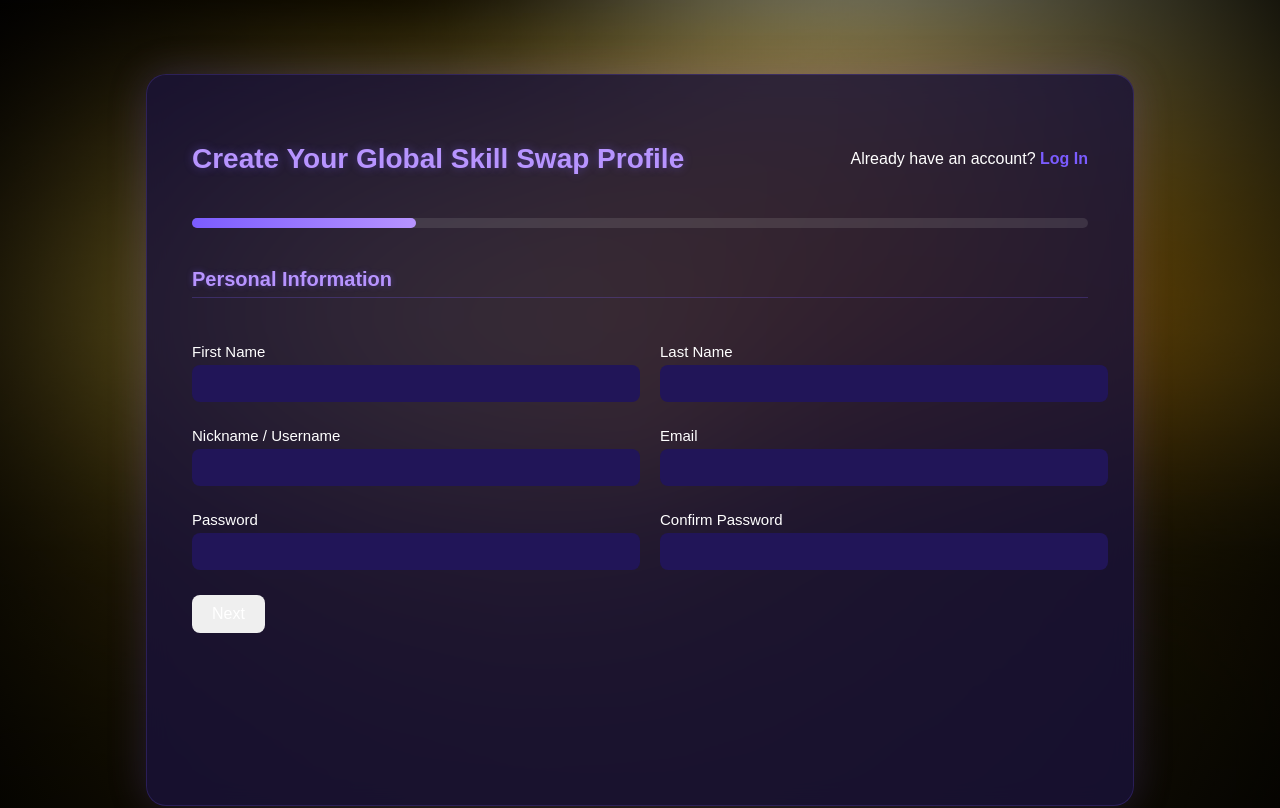
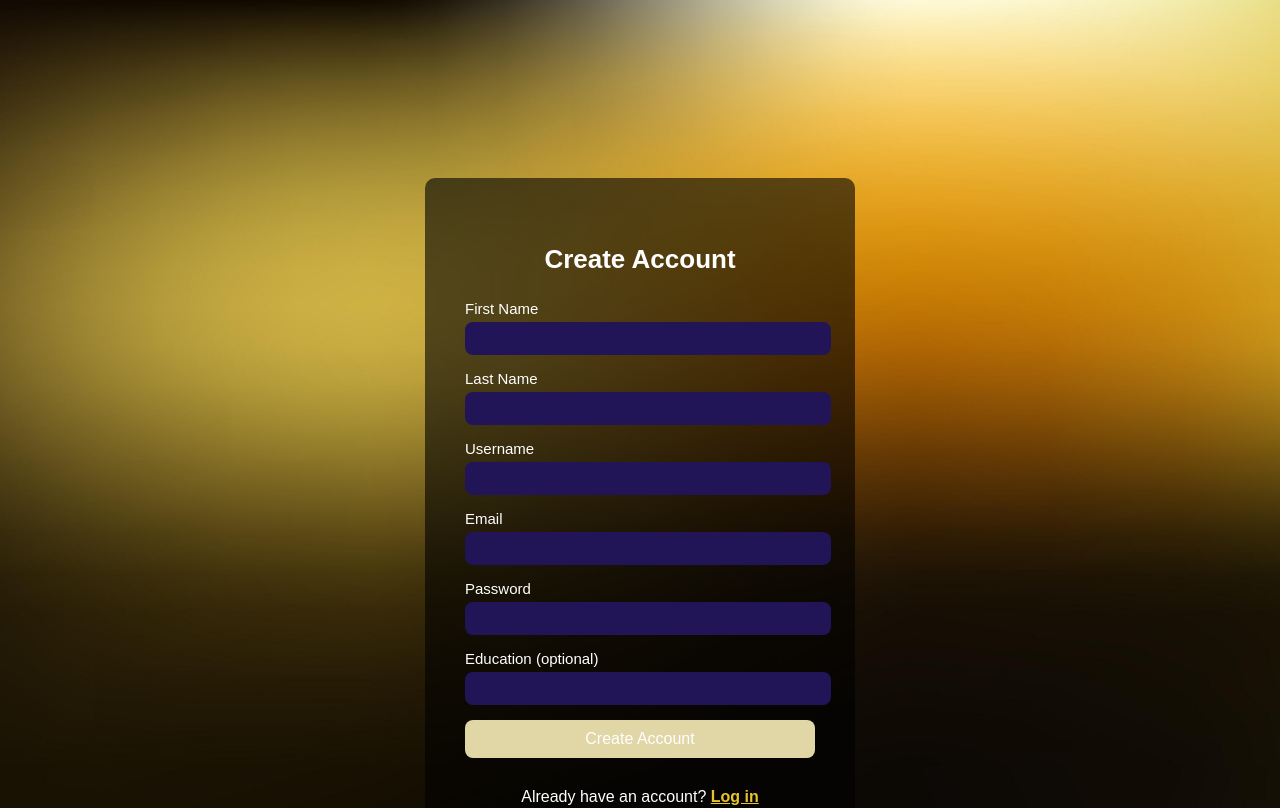
Before and after one commit to Muhamed1111/GlobalSkillSwap, a React (Create React App) app in the folder frontend/: page /sign-up in a window 1280 px wide. Shown: the top 808 px of the page. Built offline with nearby package versions, Linux system fonts and the light colour scheme.

Commit message:
tokenization

```diff
--- a/frontend/src/context/AuthContext.jsx
+++ b/frontend/src/context/AuthContext.jsx
@@ -7,7 +7,7 @@ export const AuthProvider = ({ children }) => {
   const [user, setUser] = useState(null);
   const [loading, setLoading] = useState(true);
 
-  // ✅ provjera tokena kad se app pokrene
+  // 🔍 Provjera tokena kad se app pokrene
   useEffect(() => {
     const checkAuth = async () => {
       try {
@@ -23,21 +23,23 @@ export const AuthProvider = ({ children }) => {
     checkAuth();
   }, []);
 
-  // ✅ login
+  // 🔑 Login
   const login = async (email, password) => {
-    const token = await loginUser(email, password);
+    const result = await loginUser(email, password);
     const verifiedEmail = await verifyToken();
     setUser(verifiedEmail);
+    return result;
   };
 
-  // ✅ signup
-  const signup = async (name, surname, username, email, password, education, isActive) => {
-    const token = await signupUser(name, surname, username, email, password, education,isActive);
+  // 🧾 Signup
+  const signup = async (name, surname, username, email, password, education, isActive = true) => {
+    const result = await signupUser(name, surname, username, email, password, education, isActive);
     const verifiedEmail = await verifyToken();
     setUser(verifiedEmail);
+    return result;
   };
 
-  // ✅ logout
+  // 🚪 Logout
   const logout = () => {
     logoutUser();
     setUser(null);
--- a/frontend/src/pages/appwrite/sign-up.jsx
+++ b/frontend/src/pages/appwrite/sign-up.jsx
@@ -1,23 +1,20 @@
-import React, { useState, useEffect, useContext } from "react";
+import React, { useState, useContext } from "react";
 import { Link, useNavigate } from "react-router-dom";
 import signInBg from "../../asserts/images/login.png";
 import Button from "../../components/Button";
 import { AuthContext } from "../../context/AuthContext";
-import "./signIn.css";
 
 const SignUp = () => {
   const navigate = useNavigate();
   const { signup } = useContext(AuthContext);
-  const [step, setStep] = useState(1);
+  const [message, setMessage] = useState("");
 
-  // korisnički podaci
   const [form, setForm] = useState({
     name: "",
     surname: "",
     username: "",
     email: "",
     password: "",
-    confirmPassword: "",
     education: "",
   });
 
@@ -27,108 +24,131 @@ const SignUp = () => {
 
   const handleSubmit = async (e) => {
     e.preventDefault();
-    if (form.password !== form.confirmPassword)
-      return alert("Passwords do not match!");
-
+    setMessage("⏳ Creating account...");
     try {
-      await signup(form.name, form.surname, form.username, form.email, form.password);
-      alert("Account created successfully!");
-      navigate("/home");
+      await signup(form.name, form.surname, form.username, form.email, form.password, form.education);
+      setMessage("✅ Account created successfully!");
+      setTimeout(() => navigate("/home"), 700);
     } catch (err) {
-      alert("Signup failed: " + err.message);
+      setMessage("❌ " + err.message);
     }
   };
 
-  useEffect(() => {
-    const style = document.createElement("style");
-    style.innerHTML = `
-      input:focus, textarea:focus {
-        border-color: #FFD700 !important;
-        background: rgba(255, 215, 0, 0.15) !important;
-        box-shadow: 0 0 10px rgba(255, 215, 0, 0.3);
-        outline: none;
-      }
-    `;
-    document.head.appendChild(style);
-  }, []);
-
-  const nextStep = () => setStep((s) => Math.min(4, s + 1));
-  const prevStep = () => setStep((s) => Math.max(1, s - 1));
-
   return (
     <div
-      className="sign-in"
       style={{
-        backgroundImage: `
-          radial-gradient(circle at center, rgba(255, 215, 0, 0.15), rgba(0, 0, 0, 0.9)),
-          url(${signInBg})
-        `,
+        backgroundImage: `url(${signInBg})`,
+        backgroundSize: "cover",
+        backgroundPosition: "center",
+        height: "100vh",
+        display: "flex",
+        justifyContent: "center",
+        alignItems: "center",
+        paddingTop: "120px",
       }}
     >
-      <div className="sign-in-card">
-        <div className="sign-in-header">
-          <h2>Create Your Global Skill Swap Profile</h2>
-          <p>
-            Already have an account?{" "}
-            <Link to="/login" className="gold-link">
-              Log In
-            </Link>
-          </p>
-        </div>
+      <div
+        style={{
+          backgroundColor: "rgba(0,0,0,0.6)",
+          padding: "40px",
+          borderRadius: "10px",
+          color: "white",
+          textAlign: "center",
+          width: "350px",
+        }}
+      >
+        <h3 style={{ fontSize: "26px", marginBottom: "25px" }}>Create Account</h3>
 
-        <div className="progress-container">
-          <div className="progress-bar" style={{ width: `${(step / 4) * 100}%` }}></div>
-        </div>
-
-        <form className="sign-in-form" onSubmit={handleSubmit}>
-          {step === 1 && (
-            <>
-              <h3 className="section-title">Personal Information</h3>
-
+        <form onSubmit={handleSubmit}>
+          <div style={{ display: "flex", flexDirection: "column", gap: "15px" }}>
             <label>
               First Name
-                <input name="name" type="text" value={form.name} onChange={handleChange} required />
+              <input
+                type="text"
+                name="name"
+                value={form.name}
+                onChange={handleChange}
+                required
+                style={{ width: "100%", padding: "8px", marginTop: "5px" }}
+              />
             </label>
 
             <label>
               Last Name
-                <input name="surname" type="text" value={form.surname} onChange={handleChange} required />
+              <input
+                type="text"
+                name="surname"
+                value={form.surname}
+                onChange={handleChange}
+                required
+                style={{ width: "100%", padding: "8px", marginTop: "5px" }}
+              />
             </label>
 
             <label>
-                Nickname / Username
-                <input name="username" type="text" value={form.username} onChange={handleChange} required />
+              Username
+              <input
+                type="text"
+                name="username"
+                value={form.username}
+                onChange={handleChange}
+                required
+                style={{ width: "100%", padding: "8px", marginTop: "5px" }}
+              />
             </label>
 
             <label>
               Email
-                <input name="email" type="email" value={form.email} onChange={handleChange} required />
+              <input
+                type="email"
+                name="email"
+                value={form.email}
+                onChange={handleChange}
+                required
+                style={{ width: "100%", padding: "8px", marginTop: "5px" }}
+              />
             </label>
 
             <label>
               Password
-                <input name="password" type="password" value={form.password} onChange={handleChange} required />
+              <input
+                type="password"
+                name="password"
+                value={form.password}
+                onChange={handleChange}
+                required
+                style={{ width: "100%", padding: "8px", marginTop: "5px" }}
+              />
             </label>
 
             <label>
-                Confirm Password
-                <input name="confirmPassword" type="password" value={form.confirmPassword} onChange={handleChange} required />
+              Education (optional)
+              <input
+                type="text"
+                name="education"
+                value={form.education}
+                onChange={handleChange}
+                style={{ width: "100%", padding: "8px", marginTop: "5px" }}
+              />
             </label>
-            </>
-          )}
-        </form>
 
-        <div className="step-buttons">
-          {step > 1 && (
-            <Button color="#555" text="Back" onClick={(e) => { e.preventDefault(); prevStep(); }} />
+            <Button text="Create Account" color="#e0d6a6ff" textColor="white" />
+
+            {message && (
+              <p style={{ color: "#FFD700", fontSize: "14px", marginTop: "10px" }}>{message}</p>
             )}
 
-          {step < 4 ? (
-            <Button text="Next" color="linear-gradient(90deg,#d4af37,#f5d142)" onClick={(e) => { e.preventDefault(); nextStep(); }} />
-          ) : (
-            <Button text="Create Account" color="linear-gradient(90deg,#d4af37,#f5d142)" onClick={handleSubmit} />
-          )}
+            <p style={{ marginTop: "15px" }}>
+              Already have an account?{" "}
+              <Link
+                to="/login"
+                style={{ color: "#e8c428ff", fontWeight: "600" }}
+              >
+                Log in
+              </Link>
+            </p>
           </div>
+        </form>
       </div>
     </div>
   );
--- a/frontend/src/services/api.js
+++ b/frontend/src/services/api.js
@@ -1,38 +1,37 @@
-const API_URL = "http://localhost:8080/api/auth"; // ako deployaš backend, promijeni na URL servera
+const API_URL = "http://localhost:8080/api/auth";
 
-// LOGIN
-export const loginUser = async (email, password) => {
+// --- LOGIN ---
+export async function loginUser(email, password) {
   const response = await fetch(`${API_URL}/login`, {
     method: "POST",
     headers: { "Content-Type": "application/json" },
     body: JSON.stringify({ email, password }),
   });
 
-  if (!response.ok) throw new Error("Login failed");
   const data = await response.json();
+  if (!response.ok) throw new Error(data.error || "Login failed");
 
-  // Backend vraća token u 'token' polju
-  localStorage.setItem("token", data.token);
-  return data.token;
-};
+  if (data.token) localStorage.setItem("token", data.token);
+  return data;
+}
 
-// SIGNUP
-export const signupUser = async (name, surname, username, email, password, education, isActive) => {
+// --- SIGNUP ---
+export async function signupUser(name, surname, username, email, password, education, isActive = true) {
   const response = await fetch(`${API_URL}/signup`, {
     method: "POST",
     headers: { "Content-Type": "application/json" },
-    body: JSON.stringify({ name, surname, username, email, password, isActive,education }),
+    body: JSON.stringify({ name, surname, username, email, password, education, isActive }),
   });
 
-  if (!response.ok) throw new Error("Signup failed");
   const data = await response.json();
+  if (!response.ok) throw new Error(data.error || "Signup failed");
 
-  localStorage.setItem("token", data.token);
-  return data.token;
-};
+  if (data.token) localStorage.setItem("token", data.token);
+  return data;
+}
 
-// VERIFY TOKEN
-export const verifyToken = async () => {
+// --- VERIFY TOKEN ---
+export async function verifyToken() {
   const token = localStorage.getItem("token");
   if (!token) throw new Error("No token found");
 
@@ -41,11 +40,13 @@ export const verifyToken = async () => {
     headers: { Authorization: `Bearer ${token}` },
   });
 
-  if (!response.ok) throw new Error("Invalid token");
-  return await response.text(); // backend vraća email iz tokena
-};
+  const data = await response.json();
+  if (!response.ok) throw new Error(data.error || "Invalid token");
 
-// LOGOUT
-export const logoutUser = () => {
+  return data.email; // vraća email korisnika
+}
+
+// --- LOGOUT ---
+export function logoutUser() {
   localStorage.removeItem("token");
-};
+}
```
Lines whose indentation alone changed are shown as unchanged.
